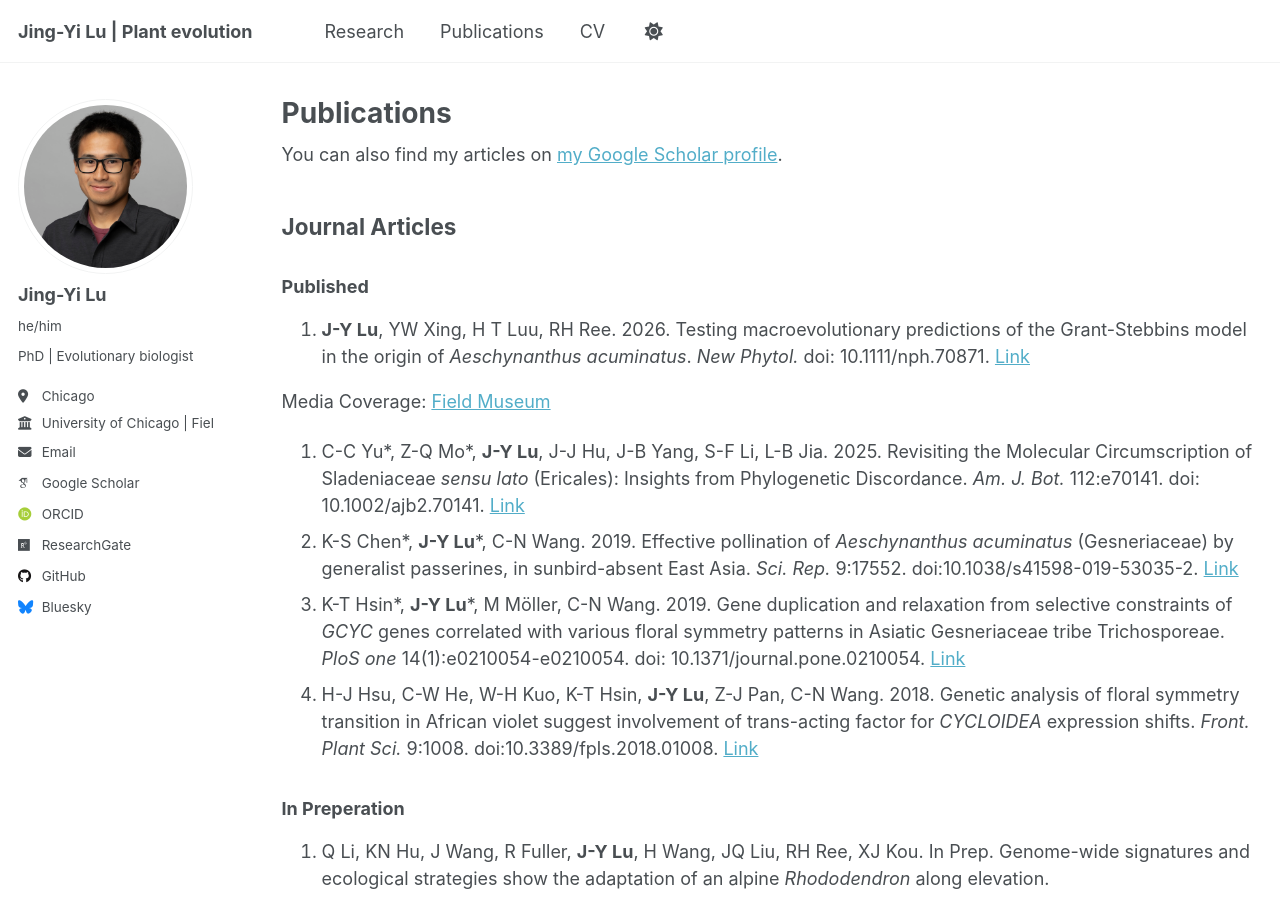
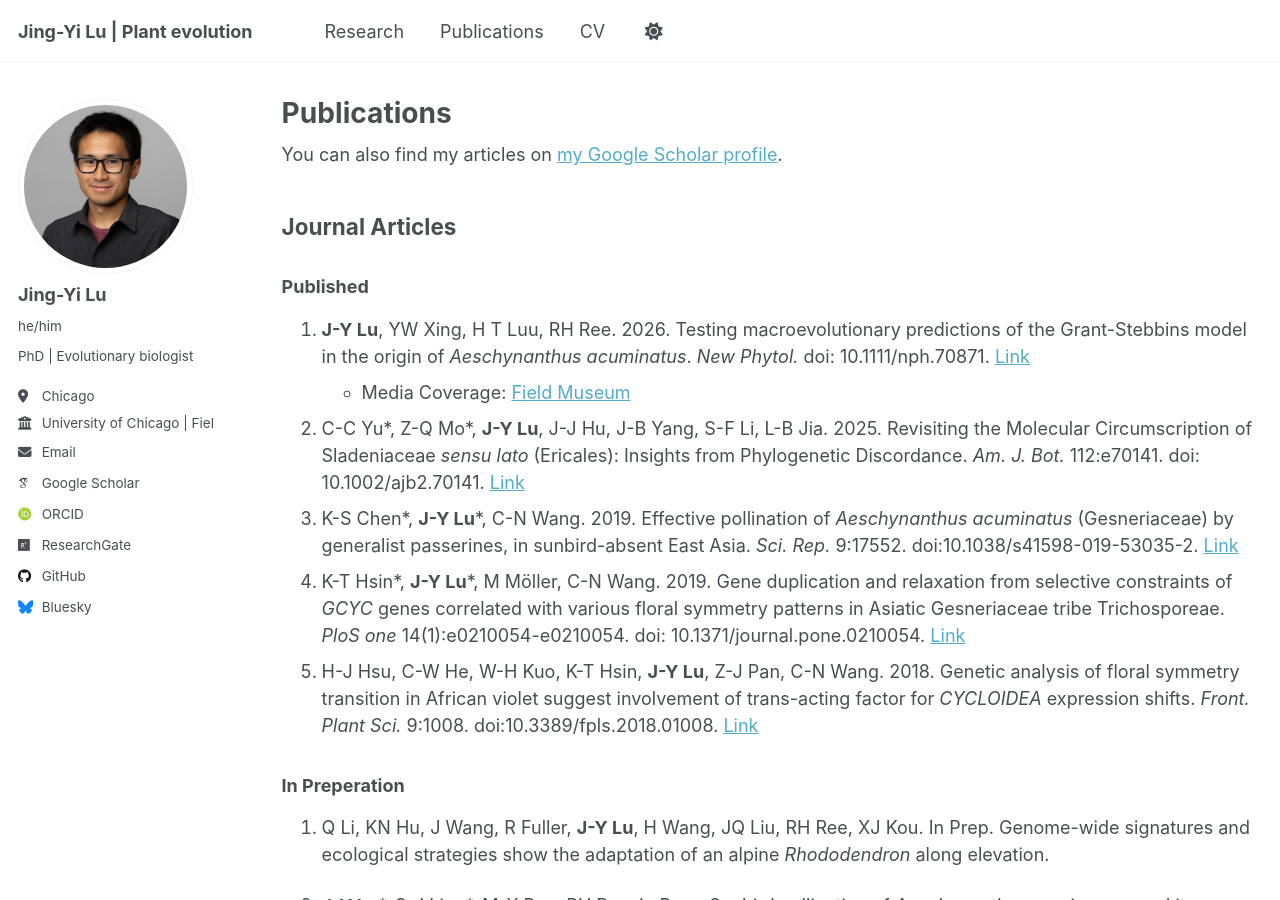
Before and after one commit to jingyilu/jingyilu.github.io, a Jekyll site: the page built from _pages/publications.md, in a window 1280 px wide and 900 px high. Built offline with Jekyll 4.4.1, drawn with Linux system fonts in a browser that asks for light colours; some web fonts are replaced; a script that is not in the unit is left out.

```diff
--- a/_pages/publications.md
+++ b/_pages/publications.md
@@ -23,9 +23,7 @@ Journal Articles
 
 1. **J-Y Lu**, YW Xing, H T Luu, RH Ree. 2026. Testing macroevolutionary predictions of the Grant-Stebbins
 model in the origin of _Aeschynanthus acuminatus_. _New Phytol._ doi: 10.1111/nph.70871. [Link](https://nph.onlinelibrary.wiley.com/doi/10.1111/nph.70871)
-
-  Media Coverage: [Field Museum](https://www.fieldmuseum.org/about/press/this-flower-evolved-a-new-shape-so-that-different-birds-could-pollinate-it)
-
+  - Media Coverage: [Field Museum](https://www.fieldmuseum.org/about/press/this-flower-evolved-a-new-shape-so-that-different-birds-could-pollinate-it)
 2. C-C Yu\*, Z-Q Mo\*, **J-Y Lu**, J-J Hu, J-B Yang, S-F Li, L-B Jia. 2025. Revisiting the Molecular Circumscription of Sladeniaceae _sensu lato_ (Ericales): Insights from Phylogenetic Discordance. _Am. J. Bot._ 112:e70141. doi: 10.1002/ajb2.70141. [Link](https://doi.org/10.1002/ajb2.70141)
 3. K-S Chen\*, **J-Y Lu**\*, C-N Wang. 2019. Effective pollination of _Aeschynanthus acuminatus_ (Gesneriaceae) by generalist passerines, in sunbird-absent East Asia. _Sci. Rep._ 9:17552. doi:10.1038/s41598-019-53035-2. [Link](https://doi.org/10.1038/s41598-019-53035-2)
 4. K-T Hsin\*, **J-Y Lu**\*, M Möller, C-N Wang. 2019. Gene duplication and relaxation from selective constraints of _GCYC_ genes correlated with various floral symmetry patterns in Asiatic Gesneriaceae tribe Trichosporeae. _PloS one_ 14(1):e0210054-e0210054. doi: 10.1371/journal.pone.0210054. [Link](https://doi.org/10.1371/journal.pone.0210054)
```
